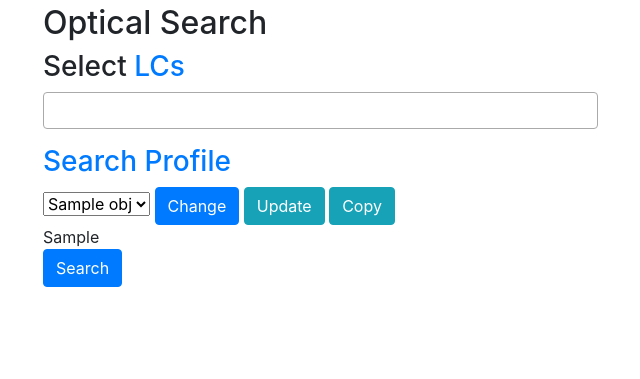
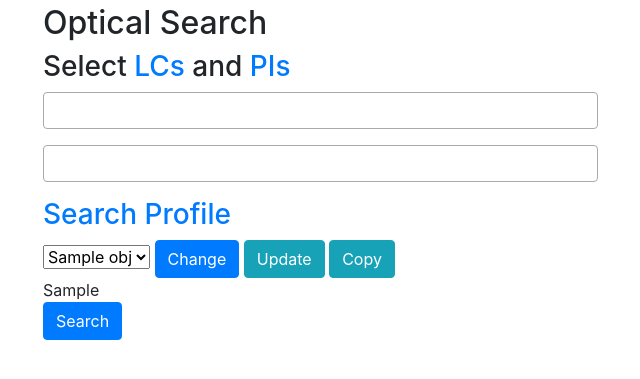
Before and after one commit to dimsplendid/td_toolkits_v3, a Django app: template td_toolkits_v3/templates/opticals/search.html in a window 1280 px wide. Shown: the part 56-435 px from the top of the page, without its empty margins (42-682 px from the left). Run offline with Django 3.2, Linux system fonts and the light colour scheme; the template is opened without the code that fills it: most values are stand-ins (such as "Sample title", 1, 10 or a date in 2020); some libraries are stand-ins or nearby versions.

Commit message:
Add PI options for optical search

```diff
--- a/td_toolkits_v3/opticals/tools/utils.py
+++ b/td_toolkits_v3/opticals/tools/utils.py
@@ -1417,7 +1417,8 @@
         target_cell_gap: float | None = None,
         reference: OpticalReference | None = None,
         lc_list: list[str] | None = None,
-        mode: Literal['exp', 'search'] = 'exp'
+        pi_list: list[str] | None = None,
+        mode: Literal['exp', 'search'] = 'exp',
     ):
         """Optical Table Generator Initialization
 
--- a/td_toolkits_v3/templates/opticals/search.html
+++ b/td_toolkits_v3/templates/opticals/search.html
@@ -4,7 +4,9 @@
 {% endblock title %}
 {% block content %}
 <h2>Optical Search</h2>
-<h3>Select <a href="{% url 'materials:lc_list' %}">LCs</a></h3>
+<h3>Select <a href="{% url 'materials:lc_list' %}">LCs</a> and
+    <a href="{% url 'materials:pi_list' %}">PIs</a>
+</h3>
 <div>
 <form action='' method='GET'>
     <div class="form-group">
@@ -12,6 +14,14 @@
         {% comment %} <select class='form-select' multiple name='q'> {% endcomment %}
             {% for lc in lc_list %}
             <option> {{ lc }}</option>
+            {% endfor %}
+        </select>
+    </div>
+    <div class="form-group">
+        <select class='js-example-basic-multiple' style="width: 50%" multiple name='pi_list'>
+        {% comment %} <select class='form-select' multiple name='q'> {% endcomment %}
+            {% for pi in pi_list %}
+            <option> {{ pi }}</option>
             {% endfor %}
         </select>
     </div>
```
Also changed, not shown: td_toolkits_v3/opticals/views.py (+10 -0 lines).
